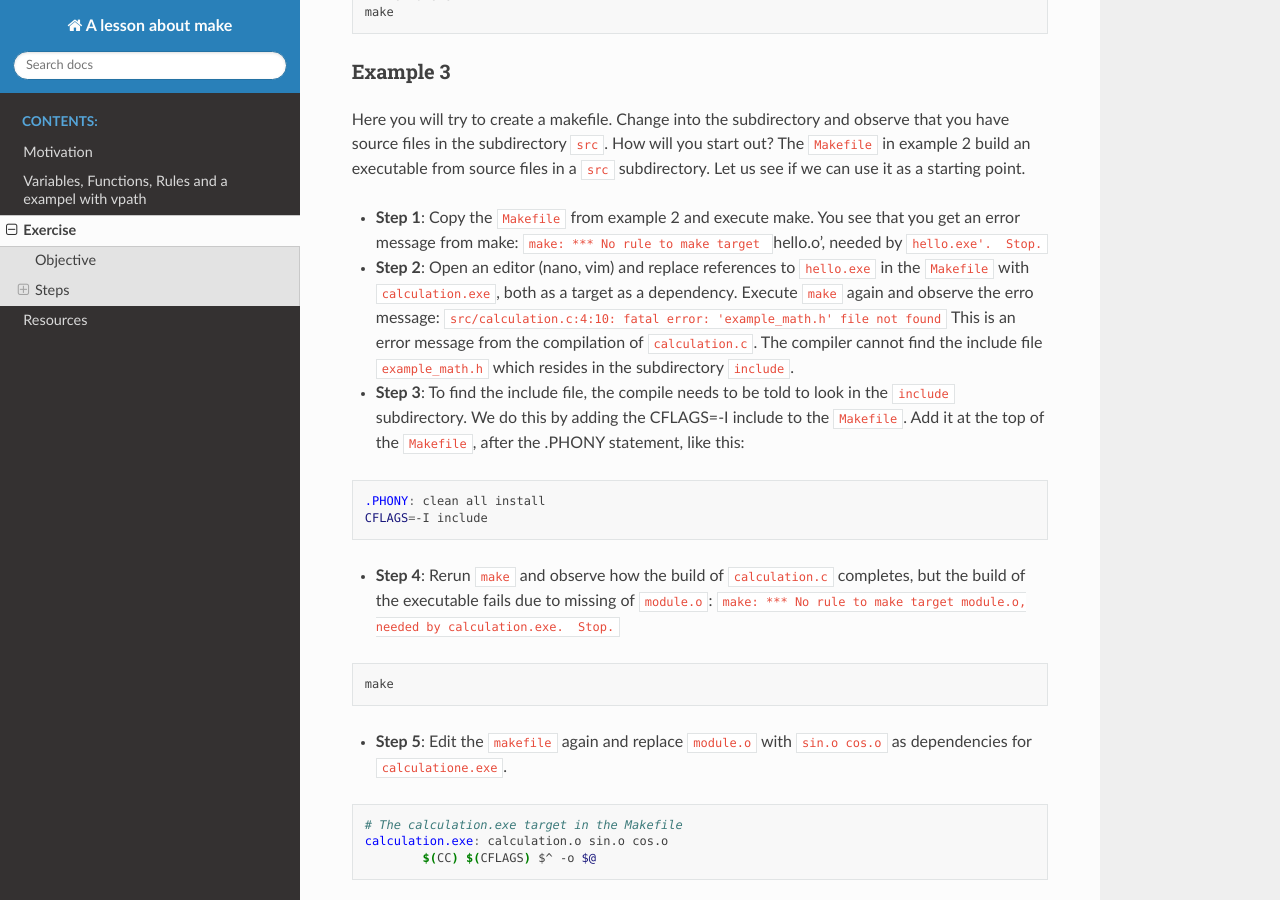
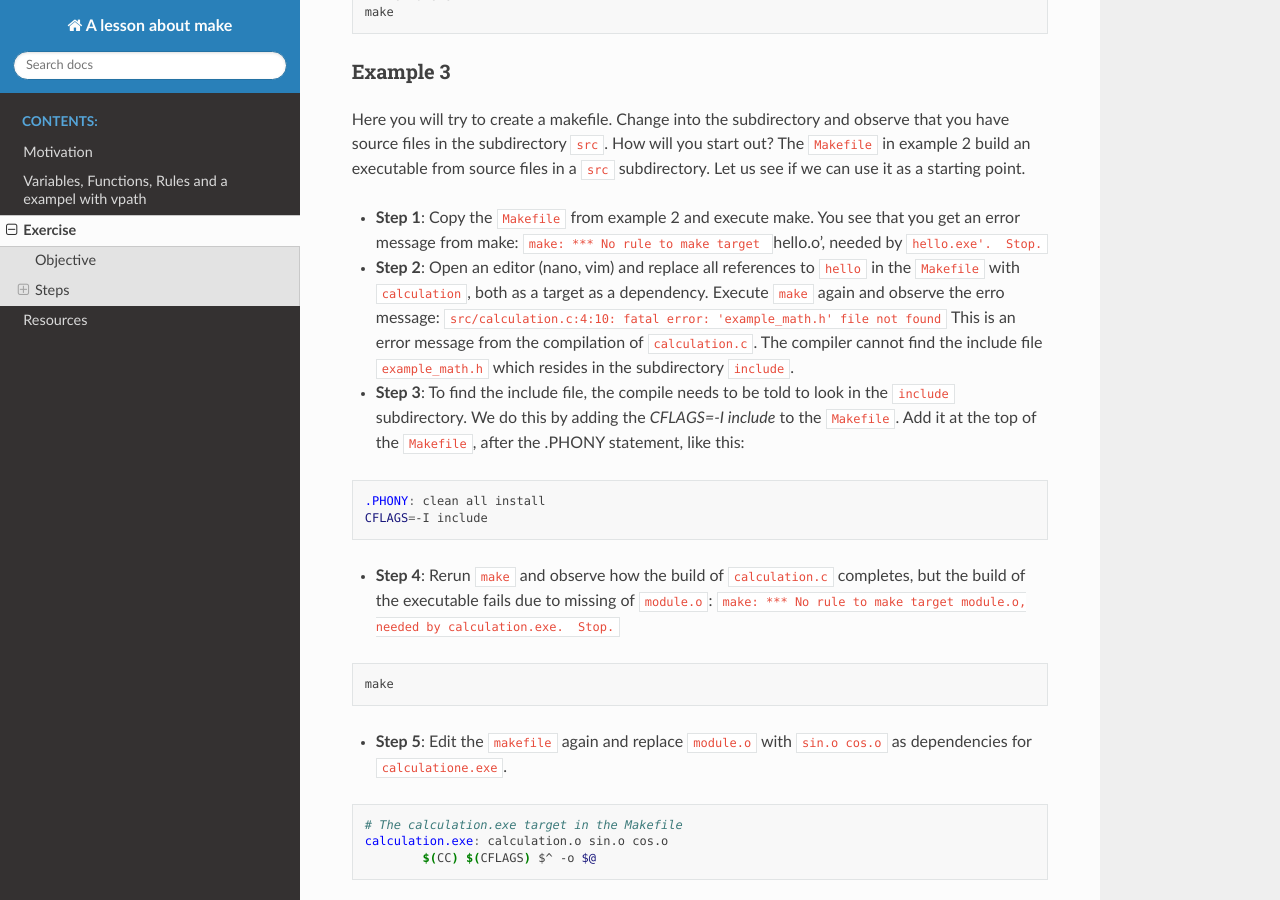
Before and after one commit to coderefinery/make-lesson, a Sphinx documentation site: the page built from doc/exercise.md, in a window 1280 px wide and 900 px high, scrolled down 1548 px. Built offline with Sphinx 7.4.7 and the Read the Docs theme 3.1.0, drawn with Linux system fonts in a browser that asks for light colours.

Commit message:
Update exercise.md
All references to `hello` must be replaced with `calculation`.

````diff
--- a/doc/exercise.md
+++ b/doc/exercise.md
@@ -65,13 +65,13 @@ starting point.
 
 - **Step 1**: Copy the `Makefile` from example 2 and execute make. You see that you get an error message
 from make: `make: *** No rule to make target `hello.o', needed by `hello.exe'.  Stop.`
-- **Step 2**: Open an editor (nano, vim) and replace references to `hello.exe` in the `Makefile`
-with `calculation.exe`, both as a target as a dependency. Execute `make` again and observe the
+- **Step 2**: Open an editor (nano, vim) and replace all references to `hello` in the `Makefile`
+with `calculation`, both as a target as a dependency. Execute `make` again and observe the
 erro message: `src/calculation.c:4:10: fatal error: 'example_math.h' file not found`
 This is an error message from the compilation of `calculation.c`. The compiler cannot find
 the include file `example_math.h` which resides in the subdirectory `include`.
 - **Step 3**: To find the include file, the compile needs to be told to look in the `include` subdirectory.
-We do this by adding the CFLAGS=-I include to the `Makefile`. Add it at the top of the `Makefile`, after
+We do this by adding the *CFLAGS=-I include* to the `Makefile`. Add it at the top of the `Makefile`, after
 the .PHONY statement, like this:
 ```makefile
 .PHONY: clean all install
````
